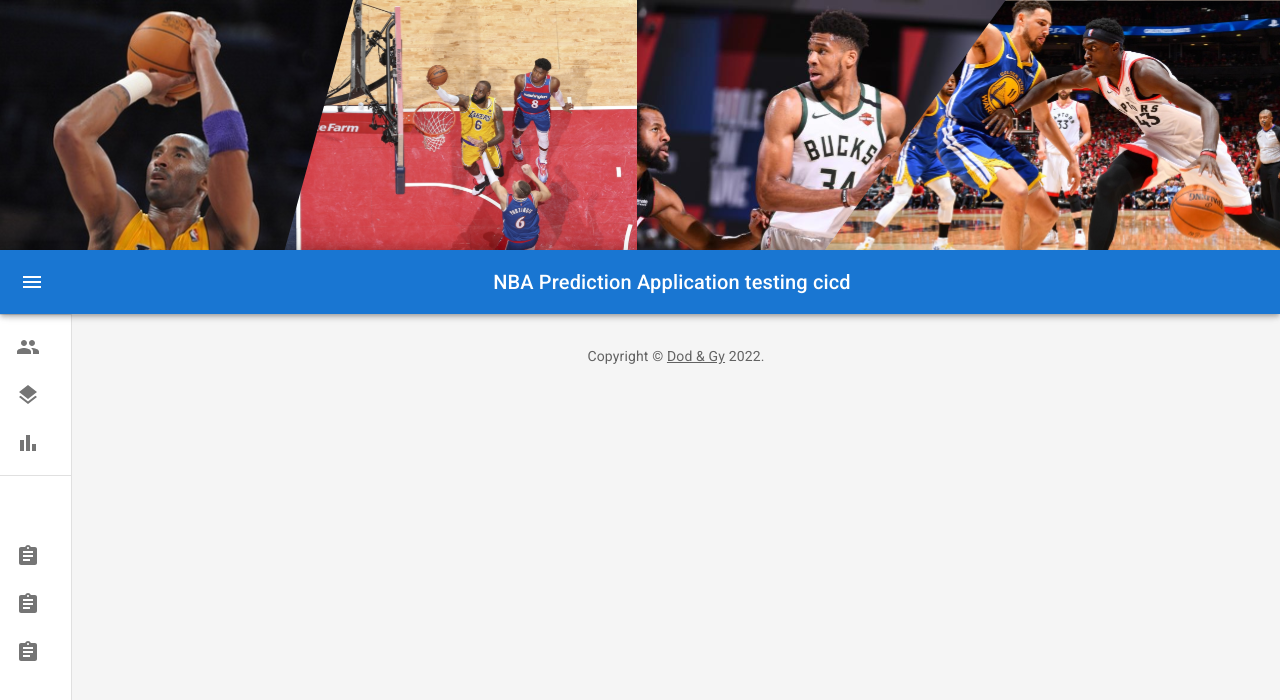
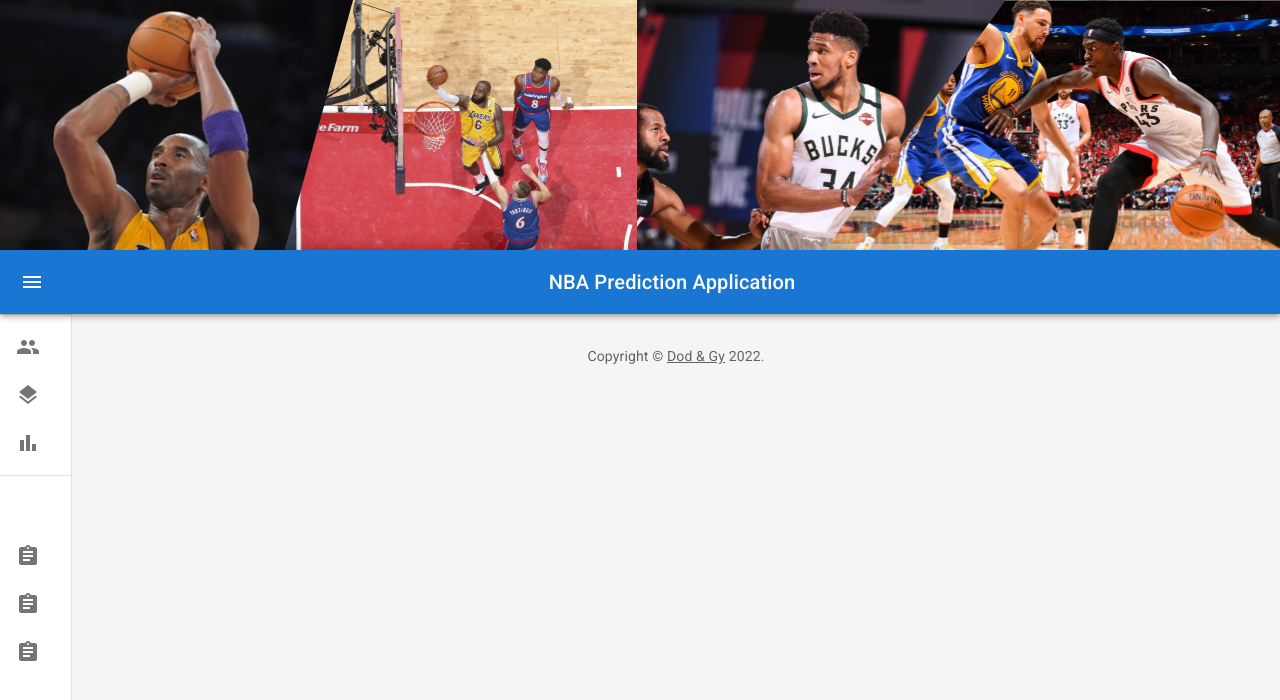
Before and after one commit to dan933/2022-NBA-Prediction-Application, a React (Create React App) app in the folder nba-front-end/: page /dashboard in a window 1280 px wide. Shown: the top 700 px of the page. Built offline with nearby package versions, Linux system fonts and the light colour scheme.

Commit message:
changes to test CICD pipeline with pull requests as well

```diff
--- a/nba-front-end/src/components/Menu.tsx
+++ b/nba-front-end/src/components/Menu.tsx
@@ -143,7 +143,7 @@ function DashboardContent() {
               noWrap
               sx={{ flexGrow: 1 }}
             >
-              NBA Prediction Application testing cicd
+              NBA Prediction Application
             </Typography>
             {/* <IconButton color="inherit">
               <Badge badgeContent={4} color="secondary">
```
Also changed, not shown: 1 other file (tests, documents, lock files or other folders).
